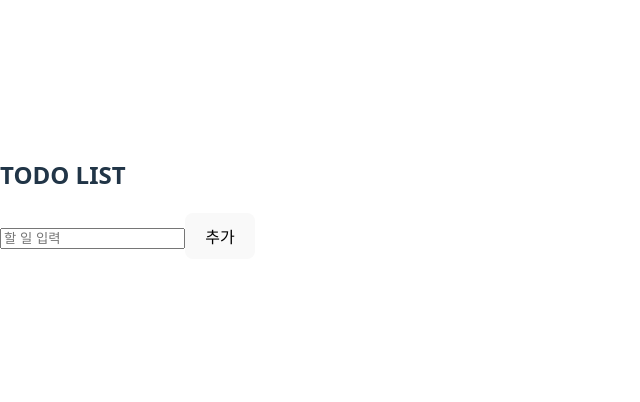
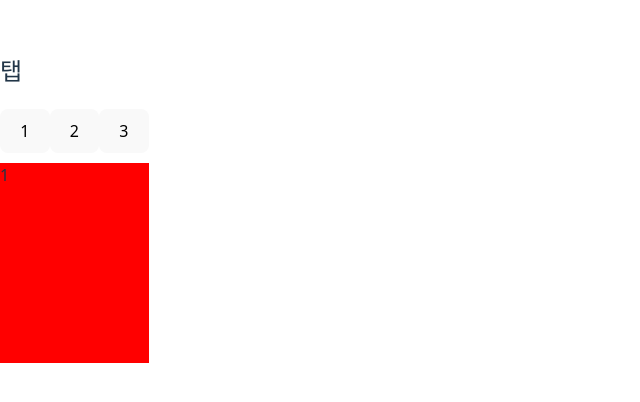
Before and after one commit to jjjuun-debug/practice-fe, a React (Vite) app: page / in a window 1280 px wide. Shown: the part 202-604 px from the top of the page, without its empty margins (0-640 px from the left). Built offline with nearby package versions, Linux system fonts and the light colour scheme.

Commit message:
feat-day5

```diff
--- a/src/App.jsx
+++ b/src/App.jsx
@@ -1,42 +1,28 @@
 import React, { useState } from 'react';
 
-export default function Input() {
-  const [인풋, 인풋변경] = useState('');
-  const [할일, 할일변경] = useState([]);
-
-  const send = () => {
-    const copy = { id: Date.now(), text: 인풋 };
-    할일변경([...할일, copy]);
-    인풋변경('');
-  };
-
-      const 삭제 = (id) => {
-      할일변경(할일.filter((item) => item.id !== id));
-    };
+function App() {
+  const [탭, 탭변경] = useState(1);
 
   return (
     <div>
-      <h2>TODO LIST</h2>
-      <div>
-        <input
-          type="text"
-          placeholder="할 일 입력"
-          value={인풋}
-          onChange={(e) => 인풋변경(e.target.value)}
-          onKeyDown={(e) => e.key === 'Enter' && send()}
-        />
+      <h2>탭</h2>
+      <button onClick={() => 탭변경(1)}>1</button>
+      <button onClick={() => 탭변경(2)}>2</button>
+      <button onClick={() => 탭변경(3)}>3</button>
 
-        <button onClick={send}>추가</button>
+      {탭 === 1 && (
+        <div style={{ backgroundColor: 'red', height: '200px', marginTop: '10px' }}>{탭}</div>
+      )}
 
-      </div>
-        <div>
-          {할일.map((a) => (
-          <div key={a.id}>
-            <span>‧ {a.text} </span>
-            <button onClick={()=>삭제(a.id)}>삭제</button>
-          </div>
-          ))}
-        </div>
+      {탭 === 2 && (
+        <div style={{ backgroundColor: 'blue', height: '200px', marginTop: '10px' }}>{탭}</div>
+      )}
+
+      {탭 === 3 && (
+        <div style={{ backgroundColor: 'green', height: '200px', marginTop: '10px' }}>{탭}</div>
+      )}
     </div>
   );
 }
+
+export default App;
```
